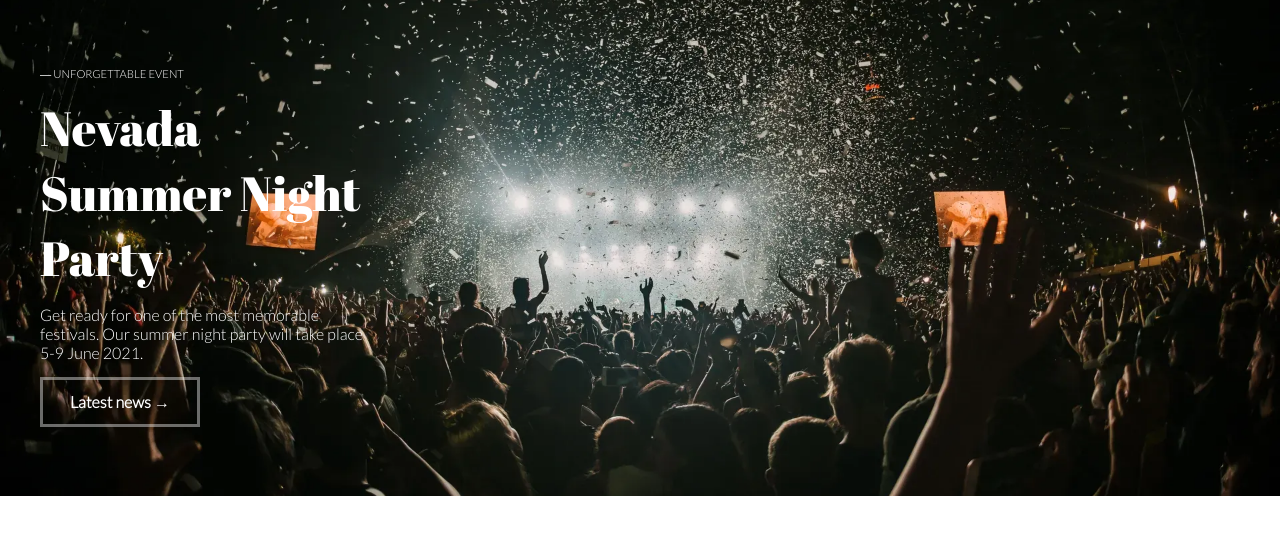
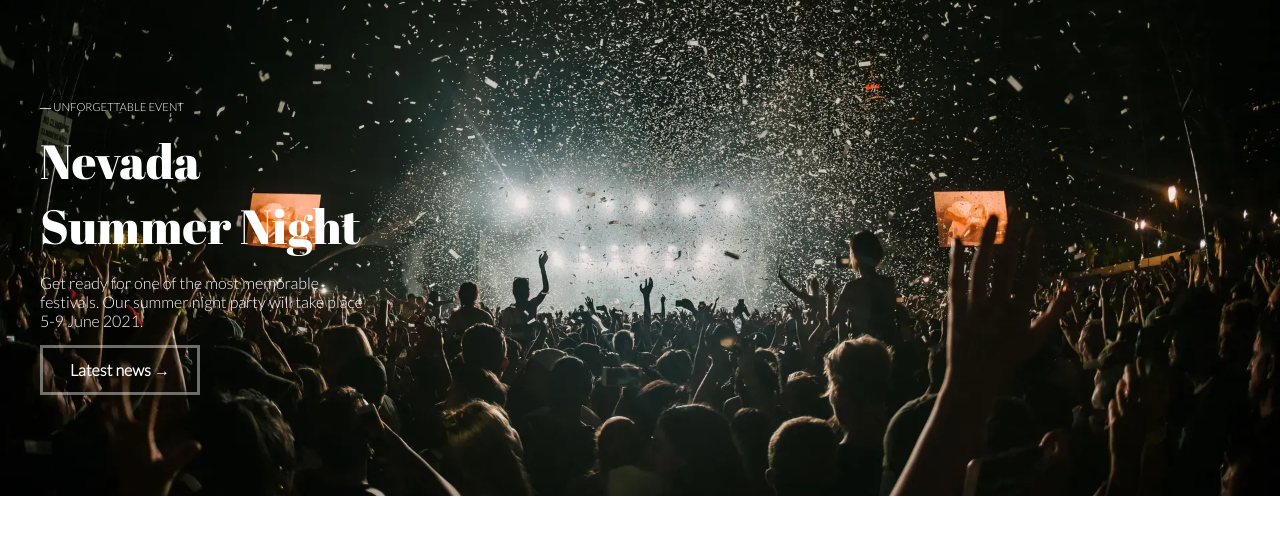
Before and after one commit to YuriiZu/html, a plain HTML site: page index.html in a window 1280 px wide. Shown: the part 116-650 px from the top of the page. Drawn offline with Linux system fonts and the light colour scheme.

Commit message:
commit on gh-pages

```diff
--- a/index.html
+++ b/index.html
@@ -31,7 +31,7 @@
             </div>
             <div class="logo">
                 <p>― UNFORGETTABLE EVENT</p>
-                <h1>Nevada Summer Night Party</h1>
+                <h1>Nevada Summer Night</h1>
                 <p>Get ready for one of the most memorable festivals.
                     Our summer night party will take place 5-9 June 2021.</p>
                 <form action="#news" method="get"> <button>Latest news &#8594;</button></form>
```
